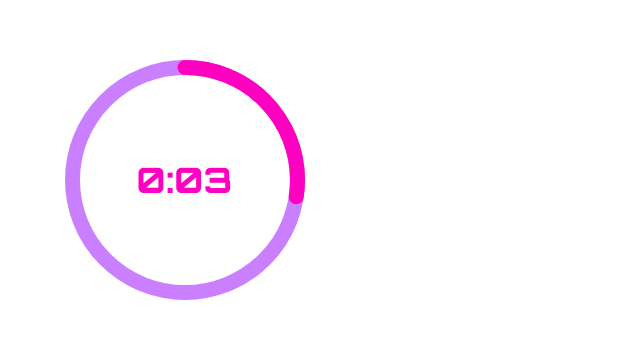
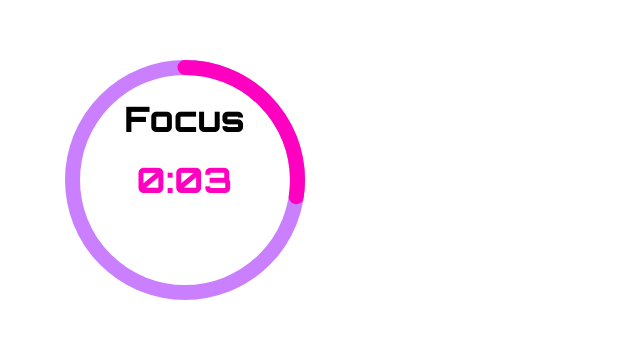
Before and after one commit to PilarCha/Vue-Pomodoro, a Vue app: page / in a window 1280 px wide. Shown: the part 220-558 px from the top of the page, without its empty margins (0-640 px from the left). Built offline with nearby package versions, Linux system fonts and the light colour scheme.

Commit message:
current phase to tell if its break or focus time

```diff
--- a/src/assets/styles/timer.css
+++ b/src/assets/styles/timer.css
@@ -66,7 +66,7 @@ body {
   color: var(--neon-pink);
 }
 
-.base-timer__label {
+#base-timer-label {
   color:var(--neon-pink);
   position: absolute;
   width: 250px;
@@ -77,3 +77,14 @@ body {
   justify-content: center;
   font-size: 35px;
 }
+
+.current-phase {
+  position: absolute;
+  width: 250px;
+  height: 128px;
+  top: 0;
+  display: flex;
+  align-items: center;
+  justify-content: center;
+  font-size: 35px;
+}
--- a/src/views/Timer.vue
+++ b/src/views/Timer.vue
@@ -18,10 +18,11 @@
                       a 45,45 0 1,0 -90,0
                     "
                   ></path>
-                  <h3>{{phase}}</h3>
                 </g>
               </svg>
-             <span id="base-timer-label" class="base-timer__label">{{formatTime(timeLeft)}}</span>
+             <span id="base-timer-label" >{{formatTime(timeLeft)}}</span>
+             <h3 v-if="isBreak" class ="current-phase">Break</h3>
+             <h3 v-else class ="current-phase">Focus</h3>
            </div>
           </div>
       </div>
```
